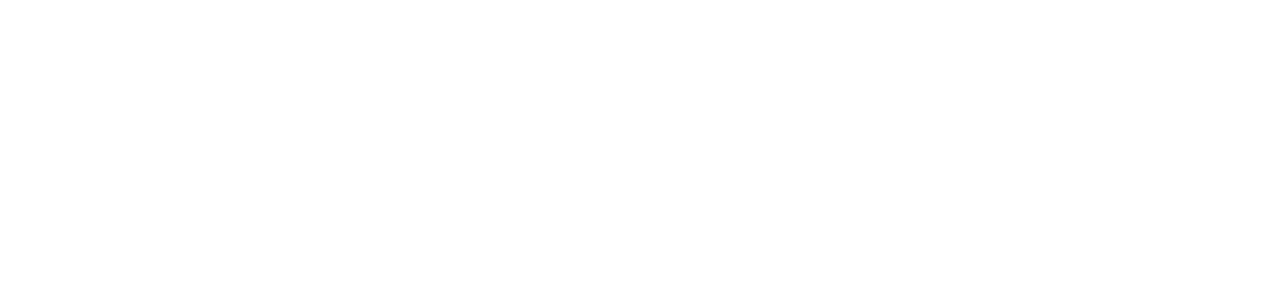
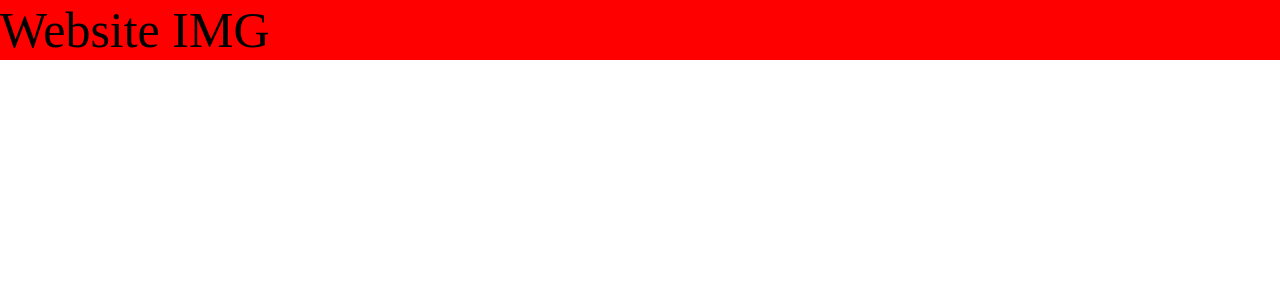
Before and after one commit to samdyra/website-IMG, a React (Vite) app: page / in a window 1280 px wide. Before the commit this address had no page. Shown: the top 300 px of the page. Built offline with nearby package versions, Linux system fonts and the light colour scheme.

Commit message:
changes to homepage

```diff
--- a/src/App.jsx
+++ b/src/App.jsx
@@ -5,7 +5,7 @@
   return (
     <Router>
       <Routes>
-        <Route path="/Home" element={<HomeScreen />}></Route>
+        <Route path="/" element={<HomeScreen />}></Route>
         <Route path="/KaryaScreen" element={<KaryaScreen />}></Route>
       </Routes>
     </Router>
--- a/src/Pages/Home/index.jsx
+++ b/src/Pages/Home/index.jsx
@@ -3,7 +3,7 @@
 
 const HomeScreen = () => {
   const { container } = style;
-  return <div className={container}>hello mom</div>;
+  return <div className={container}>Website IMG</div>;
 };
 
 export default HomeScreen;
--- a/src/Pages/Home/style.module.scss
+++ b/src/Pages/Home/style.module.scss
@@ -1,3 +1,7 @@
 .container {
   background-color: red;
+  display: flex;
+  height: 60px;
+  font-size: 50px;
+  align-items: center;
 }
```
Also changed, not shown: 2 other files (tests, documents, lock files or other folders).
